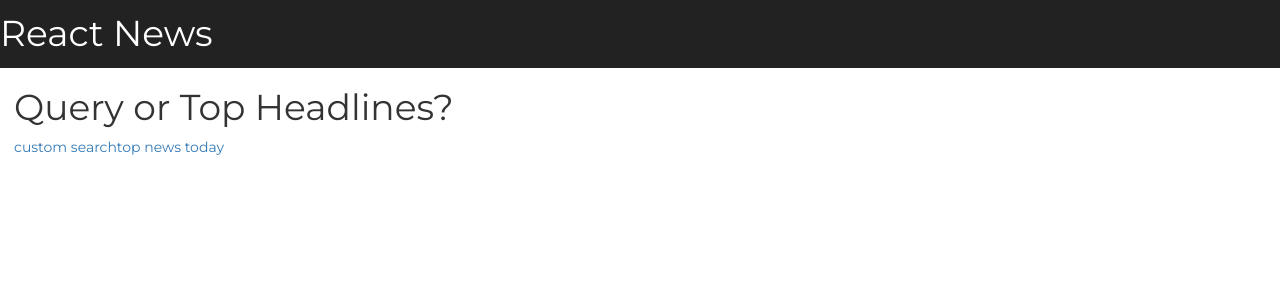
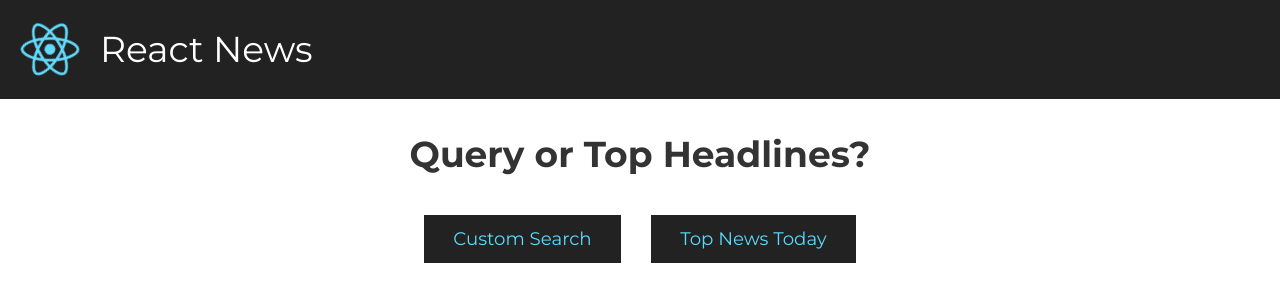
Before and after one commit to ajCastiglione/react-news-app, a React (Create React App) app: page / in a window 1280 px wide. Shown: the top 302 px of the page. Built offline with nearby package versions, Linux system fonts and the light colour scheme; no server answers.

Commit message:
added styles for new component

```diff
--- a/src/scss/_base.scss
+++ b/src/scss/_base.scss
@@ -17,6 +17,10 @@ Header section
     display: flex;
     align-items: center;
     padding: 1em 0;
+    a {
+        width: 100%;
+        max-width: 100px;
+    }
     img {
         max-width: 100px;
         animation: app-logo-spin infinite 15s linear;
@@ -36,6 +40,50 @@ Body section
 .main-content {
     margin: 1em 0;
     padding: 0 1em;
+}
+
+.homepg-selection {
+    h1 {
+        text-align: center;
+        font-weight: bold;
+        margin: 1em 0;
+    }
+}
+
+.btn-container {
+    display: flex;
+    align-items: center;
+    justify-content: center;
+}
+
+.btn-choice {
+    padding: 0.5em 1.5em;
+    color: $blue;
+    background-color: $black;
+    text-transform: capitalize;
+    font-size: 1.3em;
+    margin: 5px 15px;
+    cursor: pointer;
+    border: 2px solid $black;
+    transition: all 0.3s ease-in-out;
+    &:hover {
+        background-color: $white;
+        color: $black;
+        text-decoration: none;
+        border-color: $blue;
+    }
+}
+
+/* query search page */
+
+.query-pageTitle {
+    color: $blue;
+    font-weight: bold;
+    text-transform: capitalize;
+}
+
+.query-search-btns {
+    margin: 1em 0;
 }
 
 .query-input-fields {
@@ -73,7 +121,7 @@ Body section
     }
 }
 
-/* query page */
+/* query results page */
 
 .query-results-btn-container {
     display: flex;
@@ -81,6 +129,7 @@ Body section
     align-items: center;
     justify-content: space-between;
 }
+
 .query-component-contanier {
     margin-top: 1em;
 }
@@ -160,7 +209,6 @@ Body section
 .prevBtn,
 .nextBtn {
     display: inline-block;
-
     button {
         display: flex;
         align-items: center;
@@ -181,7 +229,6 @@ Body section
     }
 }
 
-
 /***************************
 Animations section
 ***************************/
```
Also changed, not shown: src/App.css.
